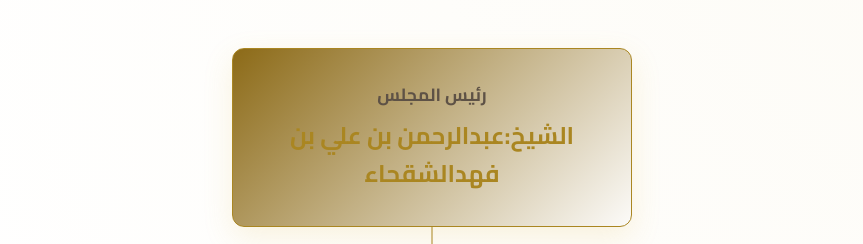
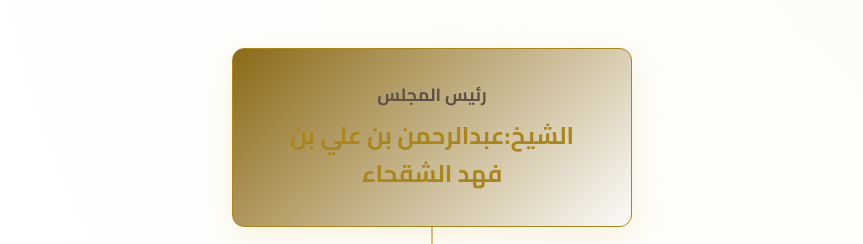
Before and after one commit to Alshagha/alshagha-website, a React (Vite) app: page / in a window 1280 px wide. Shown: the part 7527-7771 px from the top of the page, without its empty margins (208-1071 px from the left). Built offline with nearby package versions, Linux system fonts and the light colour scheme.

Commit message:
Update Council.jsx

```diff
--- a/src/components/Council.jsx
+++ b/src/components/Council.jsx
@@ -22,7 +22,7 @@ const Council = () => {
                     {/* President */}
                     <motion.div className="council-box president" variants={fadeInUp}>
                         <h3>رئيس المجلس</h3>
-                        <p>الشيخ:عبدالرحمن بن علي بن فهدالشقحاء</p>
+                        <p>الشيخ:عبدالرحمن بن علي بن فهد الشقحاء</p>
                     </motion.div>
 
                     <div className="connector"></div>
```
